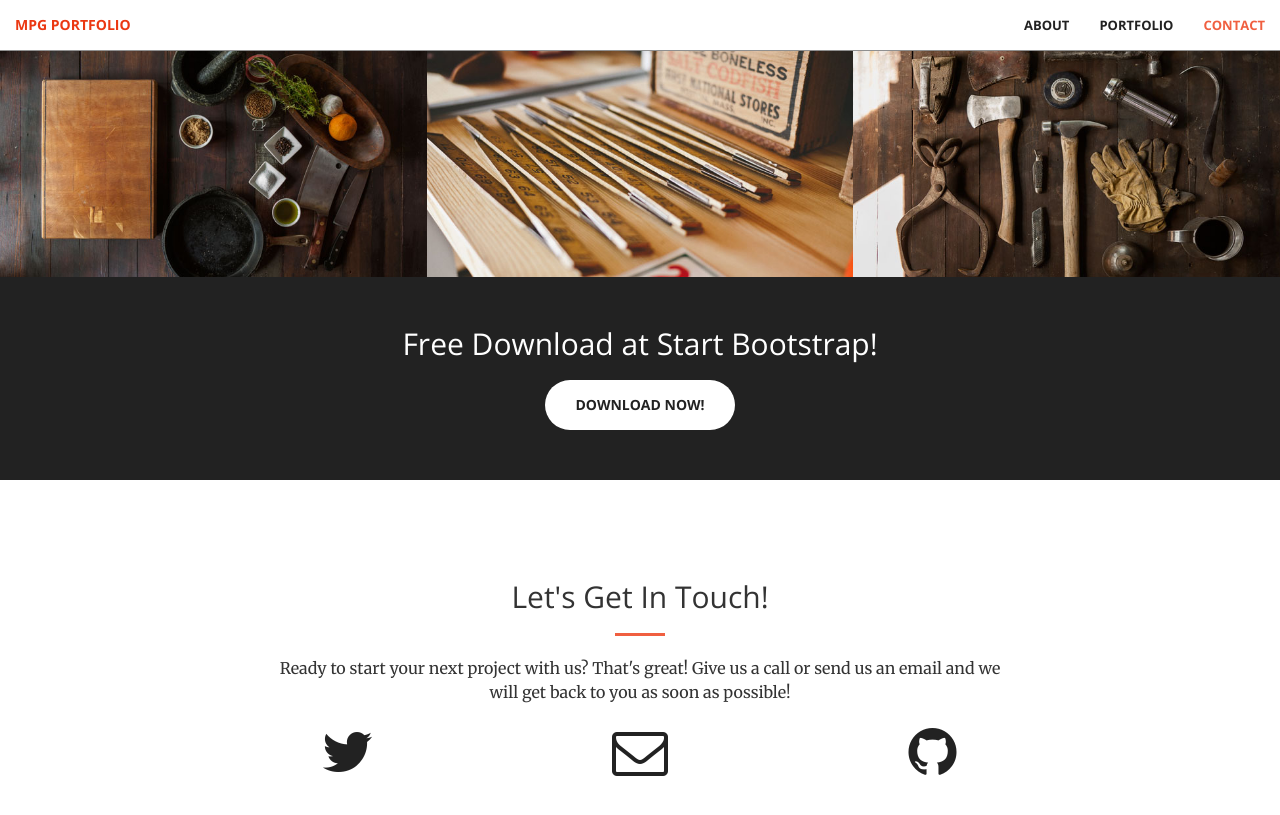
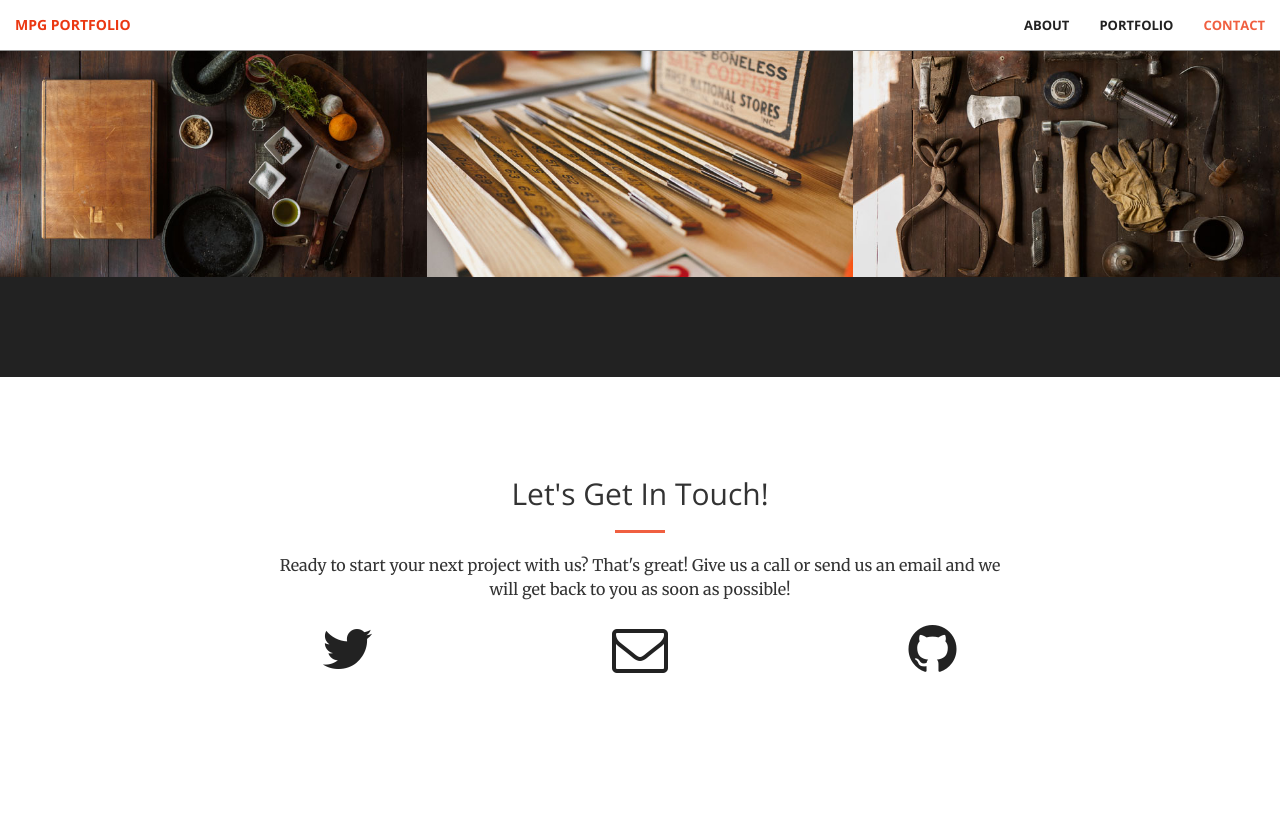
Before and after one commit to micgonzalez/micgonzalez.github.io, a Jekyll site: the page built from index.html, in a window 1280 px wide and 900 px high, scrolled down 1859 px. Shown: the top 815 px of the window. Built offline with Jekyll 4.4.1, drawn with Linux system fonts in a browser that asks for light colours.

Commit message:
Update aside.html

```diff
--- a/_includes/aside.html
+++ b/_includes/aside.html
@@ -1,8 +1,8 @@
   <aside class="bg-dark">
       <div class="container text-center">
           <div class="call-to-action">
-              <h2>Free Download at Start Bootstrap!</h2>
-              <a href="#" class="btn btn-default btn-xl wow tada">Download Now!</a>
+              <!--<h2>Free Download at Start Bootstrap!</h2>
+              <a href="#" class="btn btn-default btn-xl wow tada">Download Now!</a>-->
           </div>
       </div>
   </aside>
```
